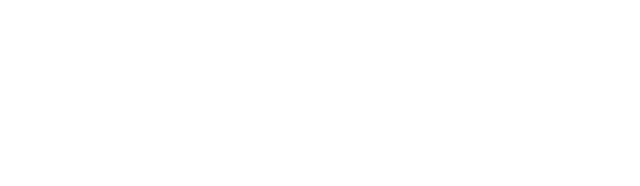
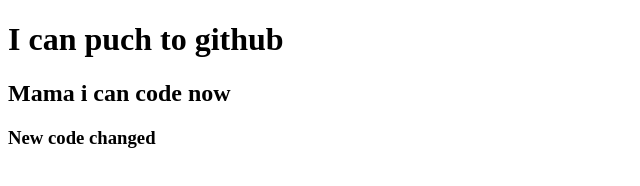
Before and after one commit to khanhgahg080-3486/my-second-repo, a plain HTML site: page index.html in a window 1280 px wide. Shown: the whole page, without its empty margins (0-640 px from the left). Drawn offline with Linux system fonts and the light colour scheme.

Commit message:
added header

```diff
--- a/index.html
+++ b/index.html
@@ -7,6 +7,8 @@
     <title>My Second github repo</title>
 </head>
 <body>
-
+    <h1>I can puch to github   </h1>
+    <h2>Mama i can code now</h2>
+    <h3>New code changed</h3>
 </body>
 </html>
```
